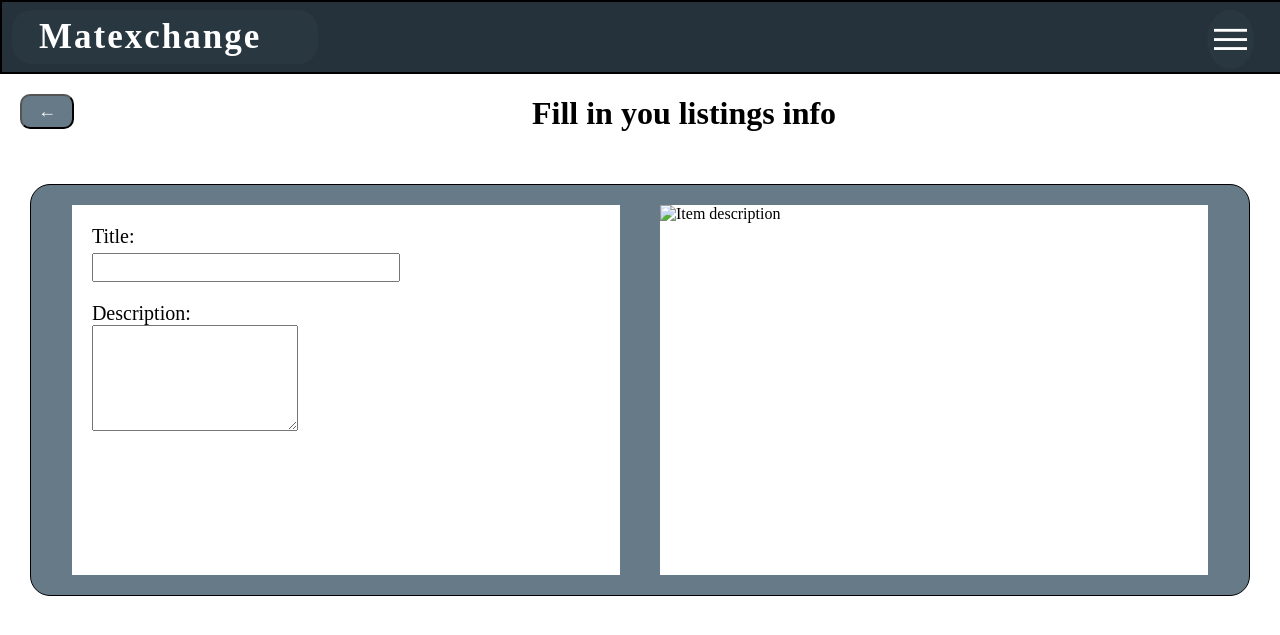
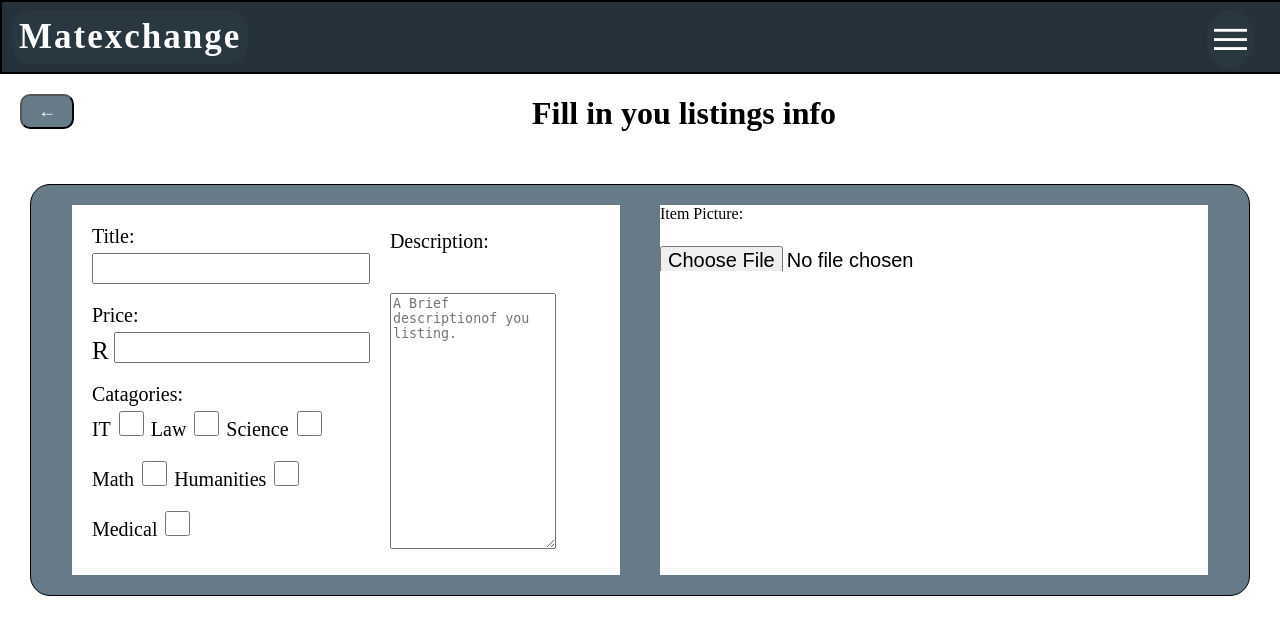
Before and after one commit to RetroRobinChaos7/E_commerce_test, a PHP site: page /Pages/extraPages/addList.html in a window 1280 px wide. Shown: the top 635 px of the page. Run offline with PHP 8.4, Linux system fonts and the light colour scheme.

Commit message:
Added more to the list and some minor resposiveness to lists

```diff
--- a/src/CSS/main.css
+++ b/src/CSS/main.css
@@ -1,4 +1,4 @@
-a {
+.menu-links{
     border: 1px solid black;
     text-decoration: none;
     color: white;
@@ -32,6 +32,7 @@ body {
     border-radius: 20px;
     letter-spacing: 2px;
     padding: 7px;
+    text-decoration: none;
 }
 #login{
     position: absolute;
@@ -48,6 +49,7 @@ body {
     border-radius: 20px;
     padding: 10px 20px 10px 20px;
     margin-right: 60px;
+    padding: 20px 50px 20px 20px;
 
 }
 #menu-btn{
@@ -62,6 +64,8 @@ body {
 
 #title a{
     border: none;
+    text-decoration: none;
+    color: white;
 }
 .top-bar {
     border: 1px solid;
@@ -206,15 +210,16 @@ body {
     font-size: 20px;
     text-align: left;
     left: 10%;
-    width: 300px;
+    width: 270px;
+    height: 25px;
     margin-bottom: 20px;
     margin-top: 5px;
 }
 .add-section-left div form textarea{
     max-width: 300px;
-    max-height: 150px;
-    min-width: 200px;
-    min-height: 100px;
+    max-height: 250px;
+    min-width: 300px;
+    min-height: 250px;
 }
 .add-section-right{
     background:white;
@@ -226,6 +231,54 @@ body {
     height: 370px;
 }
 .info-right{
+    display: flex;
+    flex-direction: column;
+    margin-left: 20px;
     width: 300px;
     height: 370px;
 }
+.price-div{
+    display: flex;
+    flex-direction: row;
+}
+.currancy{
+    font-size: 25px;
+    margin: 10px 5px 0px 0px;
+}
+.inp-price{
+    width: 248px;
+}
+.inp-check{
+    display: flexbox;
+}
+#inp-boxes{
+    width: 25px;
+}
+/*resposive for form*/
+@media screen and (max-width : 1150px){
+    .add-section-left div form label,input{
+        width: 100px;
+    }
+    .add-section-left div form textarea{
+        max-width: 120px;
+        min-width: 120px;
+    }
+    .inp-price{
+        width: 80px;
+    }
+    #inp-boxes{
+        width: 10px;
+        font-size: 10px;
+        margin: 0px;
+        height: 10px;
+    }
+}
+@media screen and (max-width: 1300px) {
+    .add-section-left div form textarea{
+        max-width: 160px;
+        min-width: 160px;
+    }
+}
+#img-section{
+
+}
--- a/src/Pages/extraPages/addList.html
+++ b/src/Pages/extraPages/addList.html
@@ -18,29 +18,53 @@
     <div class="add-section">
         <div class="add-section-left">
             <div>
-                    <form action="" method="POST">
-                    <div class="info-left">
-                    <label for="Title">Title: </label><br>
-                    <input type="text" required><br>
-                    <label for="Title">Description: </label><br>
-                    <textarea name="" id="" maxlength="200"></textarea>
+                <form action="" method="POST">
+                <div class="info-left">
+                    <label for="title">Title: </label><br>
+                    <input type="text" name="title" required><br>
+                    <label for="price">Price: </label><br>
+                    <div class="price-div">
+                        <p class="currancy">R</p>
+                        <input type="number" name="price" min="0" max="99999" class="inp-price"><br>
                     </div>
+                    <label for="inp-cat">Catagories:</label><br>
+                    <div class="inp-check">
+                        <label for="it" id="inp-boxes">IT</label>
+                        <input type="checkbox" name="IT" id="inp-boxes">
+                        <label for="it" id="inp-boxes">Law</label>
+                        <input type="checkbox" name="IT" id="inp-boxes">
+                        <label for="it" id="inp-boxes">Science</label>
+                        <input type="checkbox" name="IT" id="inp-boxes">
+                        <label for="it" id="inp-boxes">Math</label>
+                        <input type="checkbox" name="IT" id="inp-boxes">
+                        <label for="it" id="inp-boxes">Humanities</label>
+                        <input type="checkbox" name="IT" id="inp-boxes">
+                        <label for="it" id="inp-boxes">Medical</label>
+                        <input type="checkbox" name="IT" id="inp-boxes">
+                    </div>
+                </div>
                     <div class="info-right">
-
+                        <label for="desc">Description: </label><br>
+                        <textarea name="desc" maxlength="200" placeholder="A Brief descriptionof you listing."  ></textarea>
                     </div>
                     </form>
             </div>
         </div>
         <div class="add-section-right">
-            <img src="" alt="Item description">
+            <label for="pic">Item Picture:</label><br>
+            <div id="img-section">
+                <div id="before-place"></div>
+                <div class="img-place"><img id="preview-img"></div>
+                <input type="file" accept=".png,.jpg" >
+            </div>
         </div>
     </div>
     <div id="display-menu" class="display-menu">
-        <a href="../Catagories/Catagories.html">Catagories</a>
-        <a href="../Listings/List.html">Your Lists</a>
-        <a href="../Messages/Messages.html">Messages</a>
-        <a href="../Settings/Settings.html">Acount settings</a>
-        <a href="../About/About.html">About us</a>
+        <a href="../Catagories/Catagories.html" class="menu-links">Catagories</a>
+        <a href="../Listings/List.html" class="menu-links">Your Lists</a>
+        <a href="../Messages/Messages.html" class="menu-links">Messages</a>
+        <a href="../Settings/Settings.html" class="menu-links">Acount settings</a>
+        <a href="../About/About.html" class="menu-links">About us</a>
     </div>
     <script src="../../Scripts/main.js"></script>
 </body>
```
Also changed, not shown: src/Pages/About/About.html (+5 -5 lines), src/Pages/Catagories/Catagories.html (+5 -5 lines), src/Pages/Listings/List.html (+5 -5 lines), src/Pages/Messages/Messages.html (+5 -5 lines), src/Pages/Settings/Settings.html (+5 -5 lines), src/index.html (+5 -5 lines).
